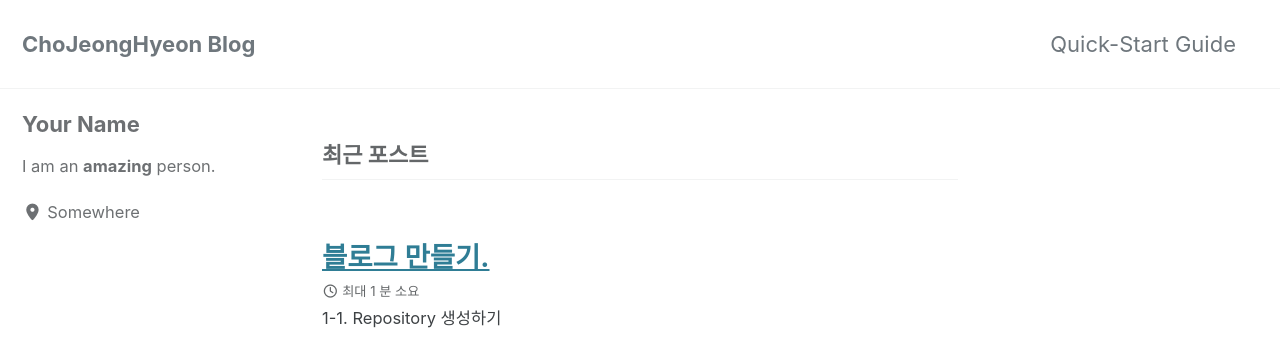
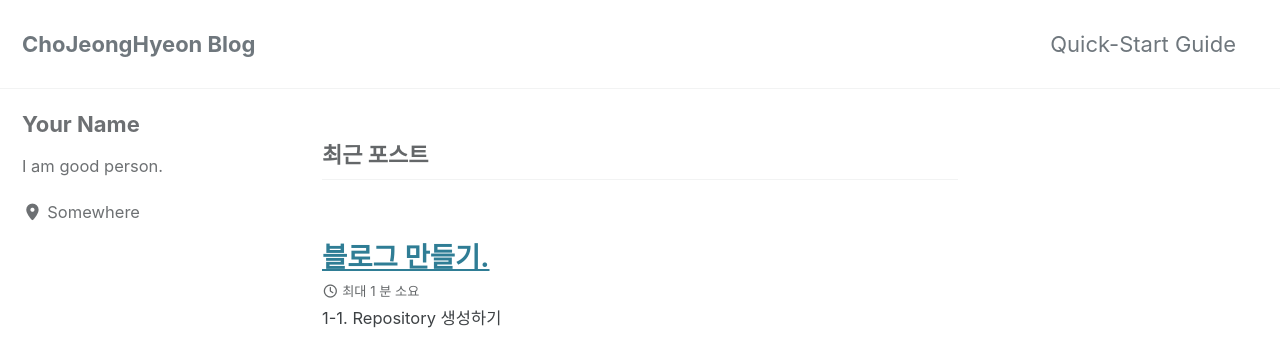
Before and after one commit to ChoJeongHyeon/ChoJeongHyeon.github.io, a Jekyll site: the page built from index.html, in a window 1280 px wide. Shown: the top 349 px of the page. Built offline with Jekyll 4.4.1, drawn with Linux system fonts in a browser that asks for light colours; cached includes are drawn as plain includes; the list of posts is cut into pages by our own code.

Commit message:
Update _config.yml

```diff
--- a/_config.yml
+++ b/_config.yml
@@ -115,7 +115,7 @@ analytics:
 author:
   name             : "Your Name"
   avatar           : # path of avatar image, e.g. "/assets/images/bio-photo.jpg"
-  bio              : "I am an **amazing** person."
+  bio              : "I am good person."
   location         : "Somewhere"
   email            :
   links:
```
